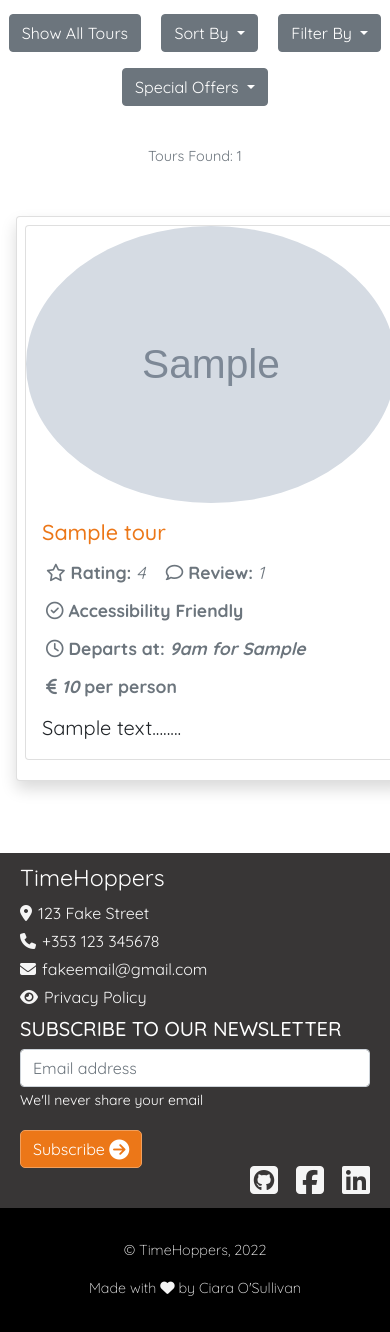
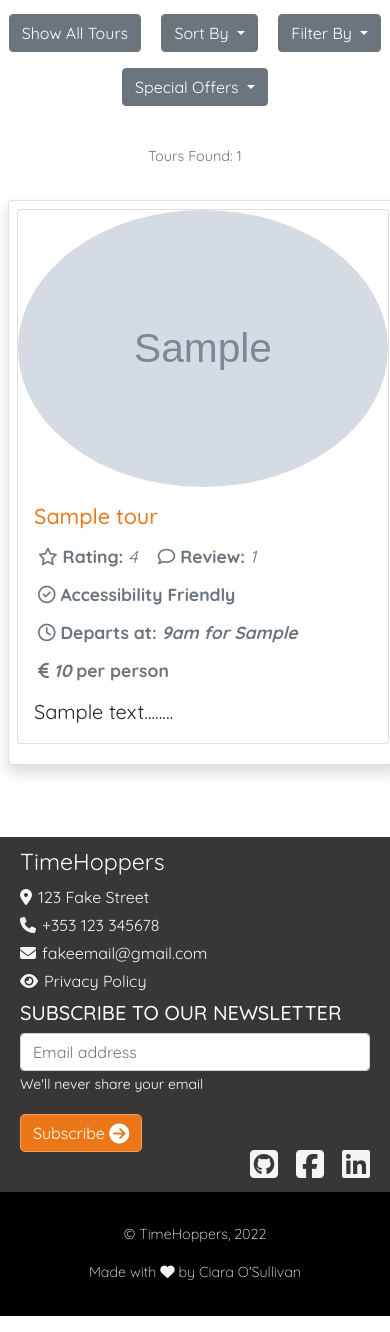
Before and after one commit to ciaraosull/project-5-time-hoppers, a Django app: page /tours/ in a window 390 px wide; the page is wider, and only the part inside the window is pictured. Shown: the part 239-1571 px from the top of that part. Run offline with Django 3.2, Linux system fonts and the light colour scheme; tables that the repository leaves empty hold one stand-in row (values such as "Sample post"); grey boxes marked "Sample" are stand-in pictures; parts of the project's set-up code (start-up, migrations or seed data) failed here and were passed over; some libraries are stand-ins or nearby versions.

Commit message:
Update tours list for mobile responsive design

```diff
--- a/tours/templates/tours/tours.html
+++ b/tours/templates/tours/tours.html
@@ -95,7 +95,7 @@
     <div class="col-md-9 offset-md-2">
         <div class="row g-0">
             {%  for tour in tours  %}
-            <div class="col-lg-3 col-md-5 col-12 card m-3 shadow p-2 bg-body rounded">
+            <div class="col-lg-3 col-md-5 col-12 card mb-3 ms-2 shadow p-2 bg-body rounded">
                 <div class="card-group">
                     <div class="card">
 
```
Also changed, not shown: README.md.
